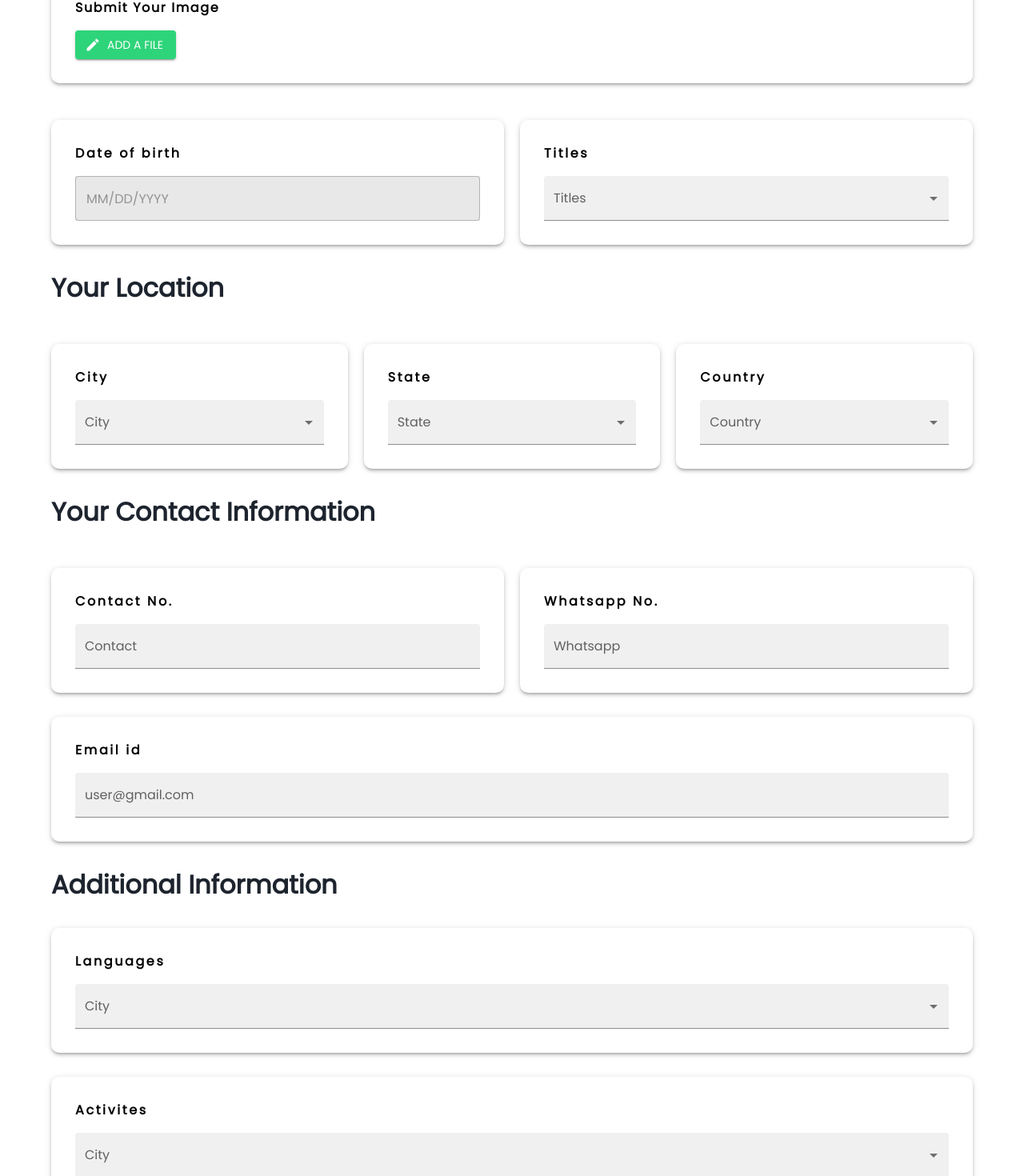
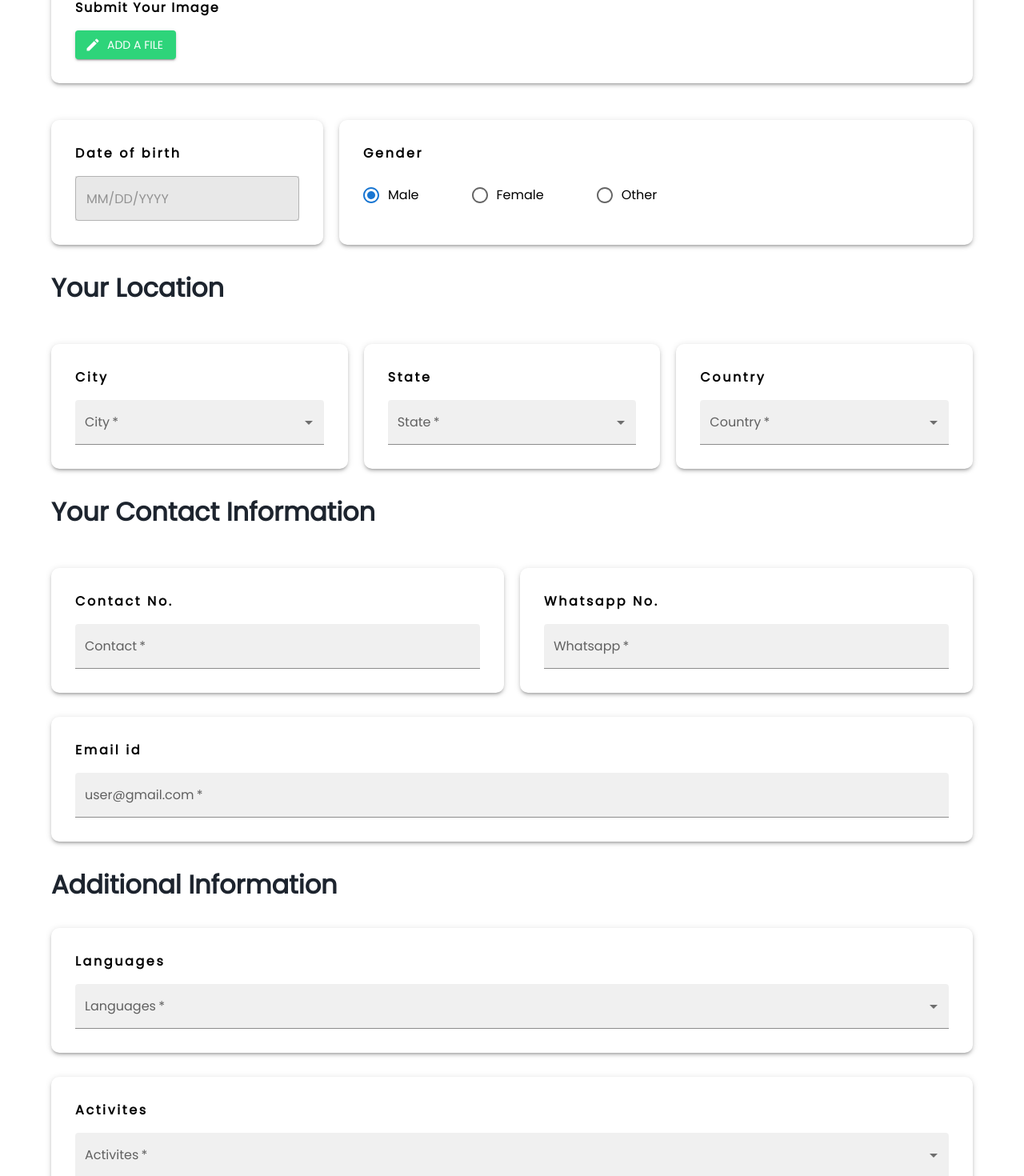
Before and after one commit to Aksh-007/go-wild, a React (Vite) app: page /guideForm in a window 1280 px wide. Shown: the part 1169-2639 px from the top of the page at 80% size. Built offline with nearby package versions, Linux system fonts and the light colour scheme.

Commit message:
Fix -  binded form data

```diff
--- a/src/components/Form.jsx
+++ b/src/components/Form.jsx
@@ -12,6 +12,11 @@ import { useState } from "react";
 import { AdapterDayjs } from "@mui/x-date-pickers/AdapterDayjs";
 import { LocalizationProvider } from "@mui/x-date-pickers/LocalizationProvider";
 import { DatePicker } from "@mui/x-date-pickers/DatePicker";
+import Radio from "@mui/material/Radio";
+import RadioGroup from "@mui/material/RadioGroup";
+import FormControlLabel from "@mui/material/FormControlLabel";
+import FormControl from "@mui/material/FormControl";
+import FormLabel from "@mui/material/FormLabel";
 
 const Form = () => {
   // Titles values
@@ -57,7 +62,7 @@ const Form = () => {
   // for State
   const State = [
     {
-      value: "India",
+      value: "Maharashtra",
       label: "Maharashtra",
     },
     {
@@ -94,6 +99,83 @@ const Form = () => {
     },
   ];
 
+  // languages
+  const Languages = [
+    {
+      value: "Hindi",
+      label: "Hindi",
+    },
+    {
+      value: "English",
+      label: "English",
+    },
+    {
+      value: "Marathi",
+      label: "Marathi",
+    },
+  ];
+
+  // Activites
+  const Activites = [
+    {
+      value: "Camping",
+      label: "Camping",
+    },
+    {
+      value: "Treking",
+      label: "Treking",
+    },
+    {
+      value: "Swimming",
+      label: "Swimming",
+    },
+  ];
+
+  // year of Hobbies
+  const Hobbies = [
+    {
+      value: "Reading",
+      label: "Reading",
+    },
+    {
+      value: "Dancing",
+      label: "Dancing",
+    },
+    {
+      value: "Drwaing",
+      label: "Drwaing",
+    },
+  ];
+
+  const [formData, setFormData] = useState({
+    guide_id: "12345678-1234-5678-1234-567812345678",
+    titles: "",
+    first_name: "",
+    last_name: "",
+    bio: "",
+    image: "image",
+    dob: null, // not consoling
+    gender: "male",
+    guide_city: "",
+    guide_state: "",
+    guide_country: "",
+    contact_number: "",
+    whatsapp_number: "",
+    email: "",
+    languages: "", // not consoling
+    activities: "", // not consoling
+    hobbies: "", // not consoling
+    guide_spot_city: "",
+    guide_spot_places: "",
+    experience: "",
+    price_per_day: 0, // in string
+    aadhar_id: "image",
+    pan_id: "image",
+    other_id: "image",
+    submitted_by: "",
+    submitted_name: "", // no field available
+    submitted_phone: "",
+  });
   const [selectedFile, setSelectedFile] = useState(null);
 
   const handleFileChange = (event) => {
@@ -101,7 +183,35 @@ const Form = () => {
     setSelectedFile(file);
   };
 
-  // const [inputField,setInputField]
+  const handleInputChange = (e) => {
+    const { name, value, type, checked } = e.target;
+
+    if (type === "radio") {
+      // Handle radio buttons separately
+      setFormData((prevData) => ({
+        ...prevData,
+        [name]: value,
+      }));
+    } else {
+      // Handle text fields
+      setFormData((prevData) => ({
+        ...prevData,
+        [name]: type === "checkbox" ? checked : value,
+      }));
+    }
+  };
+
+  // Handle date of birth change
+  // const handleDateOfBirthChange = (date) => {
+  //   setFormData({ ...formData, dateOfBirth: date });
+  // };
+
+  const handleSubmit = (event) => {
+    event.preventDefault(); // Prevents the default form submission behavior
+
+    // Log the form data
+    console.log("Form Data:", formData);
+  };
   return (
     <Box>
       {/* Partner as Tour Guide section */}
@@ -321,6 +431,7 @@ const Form = () => {
         </Container>
       </Box>
       <Box>
+        <form onSubmit={handleSubmit}>
           <Container
             sx={{
               display: "flex",
@@ -331,17 +442,18 @@ const Form = () => {
           >
             <Typography sx={{ fontSize: "1.5rem", paddingTop: "35px" }}>
               &quot;A Privacy Policy is a crucial document that outlines how you
-            collect, use, store, and protect user data in your app. Here&apos;s
-            a general structure for a Privacy Policy, along with what to include
-            in each section Start with an introduction that explains the purpose
-            of the Privacy Policy and its importance. Mention your app&apos;s
-            name and a brief description of what it does. A Privacy Policy is a
-            crucial document that outlines how you collect, use, store, and
-            protect user data in your app. Here&apos;s a general structure for a
-            Privacy Policy, along with what to include in each section Start
-            with an introduction that explains the purpose of the Privacy Policy
-            and its importance. Mention your app&apos;s name and a brief
-            description of what it does.
+              collect, use, store, and protect user data in your app.
+              Here&apos;s a general structure for a Privacy Policy, along with
+              what to include in each section Start with an introduction that
+              explains the purpose of the Privacy Policy and its importance.
+              Mention your app&apos;s name and a brief description of what it
+              does. A Privacy Policy is a crucial document that outlines how you
+              collect, use, store, and protect user data in your app.
+              Here&apos;s a general structure for a Privacy Policy, along with
+              what to include in each section Start with an introduction that
+              explains the purpose of the Privacy Policy and its importance.
+              Mention your app&apos;s name and a brief description of what it
+              does.
             </Typography>
             <Typography sx={{ fontSize: "2.2rem", fontWeight: "bold" }}>
               Kindly fill up these details
@@ -354,6 +466,7 @@ const Form = () => {
             >
               Personal Details
             </Typography>
+
             {/* Personal Details */}
             <Box
               sx={{
@@ -389,6 +502,10 @@ const Form = () => {
                   select
                   label="Titles"
                   variant="filled"
+                  required
+                  name="titles"
+                  // value={formData.title}
+                  onChange={handleInputChange}
                   sx={{
                     marginTop: "1rem",
                     width: {
@@ -424,6 +541,9 @@ const Form = () => {
                   id="filled-basic"
                   label="first Name"
                   variant="filled"
+                  required
+                  name="first_name"
+                  onChange={handleInputChange}
                   sx={{
                     marginTop: "1rem",
                     width: {
@@ -453,6 +573,9 @@ const Form = () => {
                   id="filled-basic"
                   label="Last Name"
                   variant="filled"
+                  required
+                  name="last_name"
+                  onChange={handleInputChange}
                   sx={{
                     marginTop: "1rem",
                     width: {
@@ -478,6 +601,9 @@ const Form = () => {
                 id="filled-basic"
                 label="Bio"
                 variant="filled"
+                required
+                name="bio"
+                onChange={handleInputChange}
                 sx={{ marginTop: "1rem", width: "100%" }}
               />
             </Box>
@@ -496,6 +622,7 @@ const Form = () => {
               <div className="flex items-center gap-4">
                 <Button
                   component="label"
+                  required
                   variant="contained"
                   startIcon={<EditIcon />}
                   sx={{
@@ -512,7 +639,8 @@ const Form = () => {
                   <Input
                     type="file"
                     style={{ display: "none" }}
-                  onChange={handleFileChange}
+                    name="image"
+                    onChange={handleInputChange}
                   />
                 </Button>
 
@@ -540,7 +668,8 @@ const Form = () => {
               <Box
                 sx={{
                   width: {
-                  xs: "100%", // Set to 100% on small devices
+                    xs: "100%",
+                    md: "30%",
                   },
                   padding: "30px",
                   boxShadow: 3,
@@ -555,6 +684,9 @@ const Form = () => {
                 </Typography>
                 <LocalizationProvider dateAdapter={AdapterDayjs}>
                   <DatePicker
+                    required
+                    name="dob"
+                    onChange={handleFileChange}
                     sx={{
                       marginTop: "1rem",
                       width: {
@@ -569,6 +701,7 @@ const Form = () => {
                 sx={{
                   width: {
                     xs: "100%",
+                    md: "70%",
                   },
                   padding: "30px",
                   boxShadow: 3,
@@ -578,27 +711,46 @@ const Form = () => {
                   },
                 }}
               >
-              <Typography sx={{ fontWeight: 600, letterSpacing: "2.6px" }}>
-                Titles
-              </Typography>
-              <TextField
-                id="filled-basic"
-                select
-                label="Titles"
-                variant="filled"
+                <FormControl>
+                  <FormLabel
                     sx={{
-                  marginTop: "1rem",
-                  width: {
-                    xs: "100%",
-                  },
+                      color: "#000",
+                      fontWeight: 600,
+                      letterSpacing: "2.6px",
                     }}
                   >
-                {titles.map((title) => (
-                  <MenuItem key={title.value} value={title.value}>
-                    {title.value}
-                  </MenuItem>
-                ))}
-              </TextField>
+                    Gender
+                  </FormLabel>
+                  <RadioGroup
+                    aria-labelledby="demo-row-radio-buttons-group-label"
+                    name="gender"
+                    value={formData.gender}
+                    onChange={handleInputChange}
+                    sx={{
+                      marginTop: "20px",
+                      display: "flex",
+                      flexDirection: "row",
+                      gap: "50px",
+                    }}
+                  >
+                    <FormControlLabel
+                      value="male"
+                      control={<Radio />}
+                      label="Male"
+                    />
+                    <FormControlLabel
+                      value="female"
+                      control={<Radio />}
+                      label="Female"
+                    />
+
+                    <FormControlLabel
+                      value="other"
+                      control={<Radio />}
+                      label="Other"
+                    />
+                  </RadioGroup>
+                </FormControl>
               </Box>
             </Box>
 
@@ -646,7 +798,10 @@ const Form = () => {
                   id="filled-basic"
                   select
                   label="City"
+                  required
                   variant="filled"
+                  name="guide_city"
+                  onChange={handleInputChange}
                   sx={{
                     marginTop: "1rem",
                     width: {
@@ -684,6 +839,9 @@ const Form = () => {
                   select
                   label="State"
                   variant="filled"
+                  required
+                  name="guide_state"
+                  onChange={handleInputChange}
                   sx={{
                     marginTop: "1rem",
                     width: {
@@ -721,6 +879,9 @@ const Form = () => {
                   select
                   label="Country"
                   variant="filled"
+                  name="guide_country"
+                  onChange={handleInputChange}
+                  required
                   sx={{
                     marginTop: "1rem",
                     width: {
@@ -784,6 +945,9 @@ const Form = () => {
                   id="filled-basic"
                   label="Contact"
                   variant="filled"
+                  required
+                  name="contact_number"
+                  onChange={handleInputChange}
                   type="number"
                   sx={{
                     marginTop: "1rem",
@@ -813,7 +977,10 @@ const Form = () => {
                   id="filled-basic"
                   label="Whatsapp"
                   variant="filled"
+                  required
                   type="number"
+                  name="whatsapp_number"
+                  onChange={handleInputChange}
                   sx={{
                     marginTop: "1rem",
                     width: "100%",
@@ -837,6 +1004,9 @@ const Form = () => {
                 id="filled-basic"
                 label="user@gmail.com"
                 variant="filled"
+                required
+                name="email"
+                onChange={handleInputChange}
                 sx={{ marginTop: "1rem", width: "100%" }}
               />
             </Box>
@@ -868,8 +1038,11 @@ const Form = () => {
               <TextField
                 id="filled-basic"
                 select
-              label="City"
+                label="Languages"
                 variant="filled"
+                required
+                name="languages"
+                onChange={handleInputChange}
                 sx={{
                   marginTop: "1rem",
                   width: {
@@ -877,9 +1050,9 @@ const Form = () => {
                   },
                 }}
               >
-              {City.map((city) => (
-                <MenuItem key={city.value} value={city.value}>
-                  {city.value}
+                {Languages.map((Languages) => (
+                  <MenuItem key={Languages.value} value={Languages.value}>
+                    {Languages.value}
                   </MenuItem>
                 ))}
               </TextField>
@@ -898,8 +1071,11 @@ const Form = () => {
               <TextField
                 id="filled-basic"
                 select
-              label="City"
+                label="Activites"
                 variant="filled"
+                required
+                name="activities"
+                onChange={handleInputChange}
                 sx={{
                   marginTop: "1rem",
                   width: {
@@ -907,9 +1083,9 @@ const Form = () => {
                   },
                 }}
               >
-              {City.map((city) => (
-                <MenuItem key={city.value} value={city.value}>
-                  {city.value}
+                {Activites.map((Activites) => (
+                  <MenuItem key={Activites.value} value={Activites.value}>
+                    {Activites.value}
                   </MenuItem>
                 ))}
               </TextField>
@@ -935,8 +1111,11 @@ const Form = () => {
               <TextField
                 id="filled-basic"
                 select
-              label="City"
+                label="Hobbies"
                 variant="filled"
+                required
+                name="hobbies"
+                onChange={handleInputChange}
                 sx={{
                   marginTop: "1rem",
                   width: {
@@ -944,9 +1123,9 @@ const Form = () => {
                   },
                 }}
               >
-              {City.map((city) => (
-                <MenuItem key={city.value} value={city.value}>
-                  {city.value}
+                {Hobbies.map((Hobbies) => (
+                  <MenuItem key={Hobbies.value} value={Hobbies.value}>
+                    {Hobbies.value}
                   </MenuItem>
                 ))}
               </TextField>
@@ -1000,6 +1179,9 @@ const Form = () => {
                   select
                   label="City"
                   variant="filled"
+                  required
+                  name="guide_spot_city"
+                  onChange={handleInputChange}
                   sx={{
                     marginTop: "1rem",
                     width: {
@@ -1037,6 +1219,9 @@ const Form = () => {
                   select
                   label="Places"
                   variant="filled"
+                  required
+                  name="guide_spot_places"
+                  onChange={handleInputChange}
                   sx={{
                     marginTop: "1rem",
                     width: {
@@ -1101,6 +1286,9 @@ const Form = () => {
                   select
                   label="Select year"
                   variant="filled"
+                  required
+                  name="experience"
+                  onChange={handleInputChange}
                   sx={{
                     marginTop: "1rem",
                     width: {
@@ -1108,9 +1296,14 @@ const Form = () => {
                     },
                   }}
                 >
-                {City.map((city) => (
-                  <MenuItem key={city.value} value={city.value}>
-                    {city.value}
+                  {/* {years.map((years) => (
+                    <MenuItem key={years.value} value={years.value}>
+                      {years.value}
+                    </MenuItem>
+                  ))} */}
+                  {[1, 2, 3, 4, 5, 6, 7, 8, 9, 10].map((value) => (
+                    <MenuItem key={value} value={value}>
+                      {value}
                     </MenuItem>
                   ))}
                 </TextField>
@@ -1135,22 +1328,19 @@ const Form = () => {
                 </Typography>
                 <TextField
                   id="filled-basic"
-                select
                   label="Rs"
+                  required
                   variant="filled"
+                  type="number"
+                  name="price_per_day"
+                  onChange={handleInputChange}
                   sx={{
                     marginTop: "1rem",
                     width: {
                       xs: "100%",
                     },
                   }}
-              >
-                {City.map((city) => (
-                  <MenuItem key={city.value} value={city.value}>
-                    {city.value}
-                  </MenuItem>
-                ))}
-              </TextField>
+                />
               </Box>
             </Box>
 
@@ -1185,7 +1375,9 @@ const Form = () => {
                   <Input
                     type="file"
                     style={{ display: "none" }}
+                    name="aadhar_id"
                     onChange={handleFileChange}
+                    required
                   />
                 </Button>
 
@@ -1227,7 +1419,9 @@ const Form = () => {
                   <Input
                     type="file"
                     style={{ display: "none" }}
+                    name="pan_id"
                     onChange={handleFileChange}
+                    required
                   />
                 </Button>
 
@@ -1270,7 +1464,9 @@ const Form = () => {
                   <Input
                     type="file"
                     style={{ display: "none" }}
+                    name="other_id"
                     onChange={handleFileChange}
+                    required
                   />
                 </Button>
 
@@ -1315,8 +1511,10 @@ const Form = () => {
                 </Typography>
                 <TextField
                   id="filled-basic"
-                select
                   label="Name"
+                  required
+                  name="submitted_by"
+                  onChange={handleInputChange}
                   variant="filled"
                   sx={{
                     marginTop: "1rem",
@@ -1324,13 +1522,7 @@ const Form = () => {
                       xs: "100%",
                     },
                   }}
-              >
-                {City.map((city) => (
-                  <MenuItem key={city.value} value={city.value}>
-                    {city.value}
-                  </MenuItem>
-                ))}
-              </TextField>
+                />
               </Box>
               <Box
                 sx={{
@@ -1348,12 +1540,15 @@ const Form = () => {
               >
                 {" "}
                 <Typography sx={{ fontWeight: 600, letterSpacing: "2.6px" }}>
-                Submitted No.
+                  Submitted Phone.
                 </Typography>
                 <TextField
                   id="filled-basic"
                   label="Contact"
                   variant="filled"
+                  required
+                  name="submitted_phone"
+                  onChange={handleInputChange}
                   type="number"
                   sx={{
                     marginTop: "1rem",
@@ -1363,6 +1558,7 @@ const Form = () => {
               </Box>
             </Box>
             <Button
+              onClick={handleSubmit}
               component="label"
               variant="contained"
               sx={{
@@ -1381,6 +1577,7 @@ const Form = () => {
               Submit
             </Button>
           </Container>
+        </form>
       </Box>
     </Box>
   );
```
Lines whose indentation alone changed are shown as unchanged.
